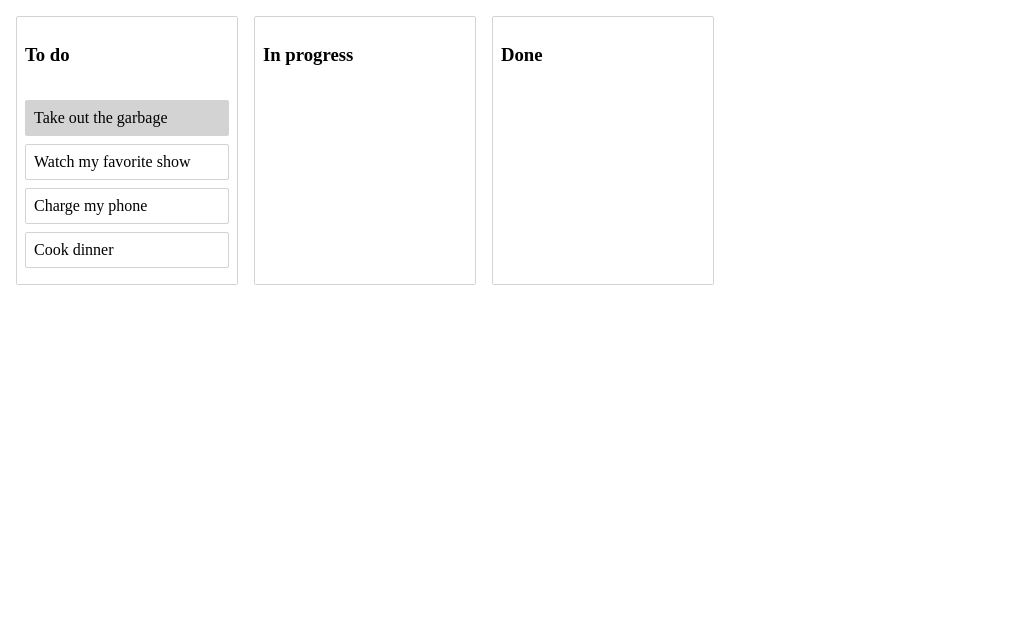
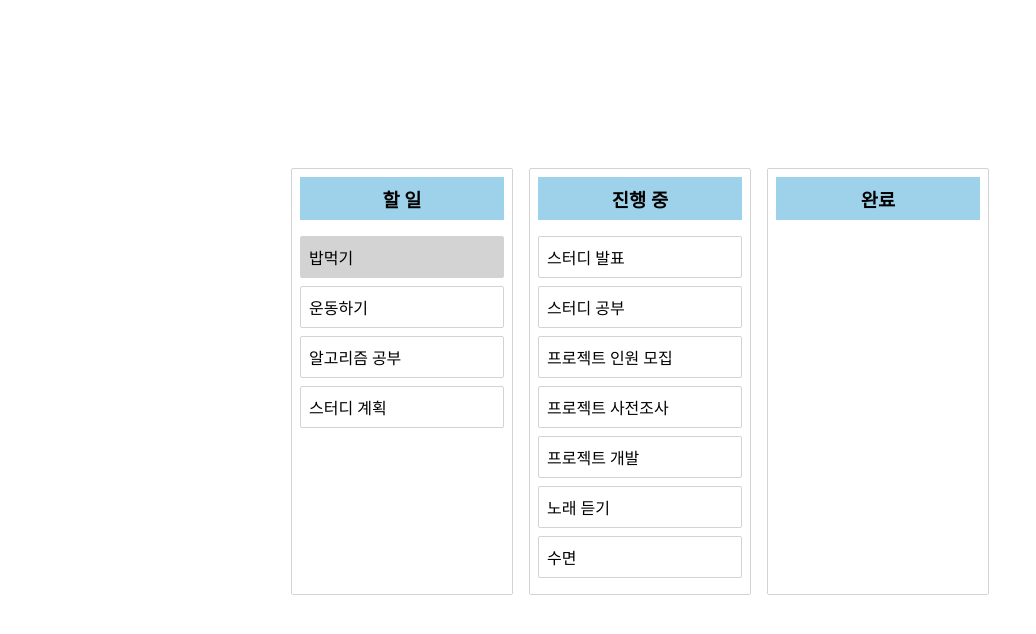
Before and after one commit to alstn113/react-beautiful-dnd, a React (Vite) app: page / in a window 1280 px wide. Shown: the top 634 px of the page, without its empty margins (0-1036 px from the left). Built offline with nearby package versions, Linux system fonts and the light colour scheme.

Commit message:
style 변경

```diff
--- a/src/App.tsx
+++ b/src/App.tsx
@@ -91,7 +91,9 @@ function App() {
 }
 
 const Container = styled.div`
+  margin-top: 10rem;
   display: flex;
+  justify-content: center;
 `;
 
 export default App;
--- a/src/components/Column.tsx
+++ b/src/components/Column.tsx
@@ -41,6 +41,9 @@ const Container = styled.div`
 
 const Title = styled.h3`
   padding: 8px;
+  margin: 8px;
+  text-align: center;
+  background: #9dd2ea;
 `;
 
 const TaskList = styled.div<{ isDraggingOver: boolean }>`
--- a/src/components/Task.tsx
+++ b/src/components/Task.tsx
@@ -4,7 +4,7 @@ import { Draggable } from "react-beautiful-dnd";
 
 interface Props {
   task: ITask;
-  index: any;
+  index: number;
 }
 
 const Task = ({ task, index }: Props) => {
--- /dev/null
+++ b/src/initial-data.ts
@@ -0,0 +1,46 @@
+import { IInitialData } from "./types";
+
+const initialData: IInitialData = {
+  tasks: {
+    "task-1": { id: "task-1", content: "밥먹기" },
+    "task-2": { id: "task-2", content: "운동하기" },
+    "task-3": { id: "task-3", content: "알고리즘 공부" },
+    "task-4": { id: "task-4", content: "스터디 계획" },
+    "task-5": { id: "task-5", content: "스터디 발표" },
+    "task-6": { id: "task-6", content: "스터디 공부" },
+    "task-7": { id: "task-7", content: "프로젝트 인원 모집" },
+    "task-8": { id: "task-8", content: "프로젝트 사전조사" },
+    "task-9": { id: "task-9", content: "프로젝트 개발" },
+    "task-10": { id: "task-10", content: "노래 듣기" },
+    "task-11": { id: "task-11", content: "수면" },
+  },
+  columns: {
+    "column-1": {
+      id: "column-1",
+      title: "할 일",
+      taskIds: ["task-1", "task-2", "task-3", "task-4"],
+    },
+    "column-2": {
+      id: "column-2",
+      title: "진행 중",
+      taskIds: [
+        "task-5",
+        "task-6",
+        "task-7",
+        "task-8",
+        "task-9",
+        "task-10",
+        "task-11",
+      ],
+    },
+    "column-3": {
+      id: "column-3",
+      title: "완료",
+      taskIds: [],
+    },
+  },
+  // column을 순서대로 map으로 뿌리기 위해서 만들어줌
+  columnOrder: ["column-1", "column-2", "column-3"],
+};
+
+export default initialData;
--- a/src/initial-data.tsx
+++ /dev/null
@@ -1,31 +0,0 @@
-import { IInitialData } from "./types";
-
-const initialData: IInitialData = {
-  tasks: {
-    "task-1": { id: "task-1", content: "Take out the garbage" },
-    "task-2": { id: "task-2", content: "Watch my favorite show" },
-    "task-3": { id: "task-3", content: "Charge my phone" },
-    "task-4": { id: "task-4", content: "Cook dinner" },
-  },
-  columns: {
-    "column-1": {
-      id: "column-1",
-      title: "To do",
-      taskIds: ["task-1", "task-2", "task-3", "task-4"],
-    },
-    "column-2": {
-      id: "column-2",
-      title: "In progress",
-      taskIds: [],
-    },
-    "column-3": {
-      id: "column-3",
-      title: "Done",
-      taskIds: [],
-    },
-  },
-  // column을 순서대로 map으로 뿌리기 위해서 만들어줌
-  columnOrder: ["column-1", "column-2", "column-3"],
-};
-
-export default initialData;
```
Also changed, not shown: 1 other file (tests, documents, lock files or other folders).
